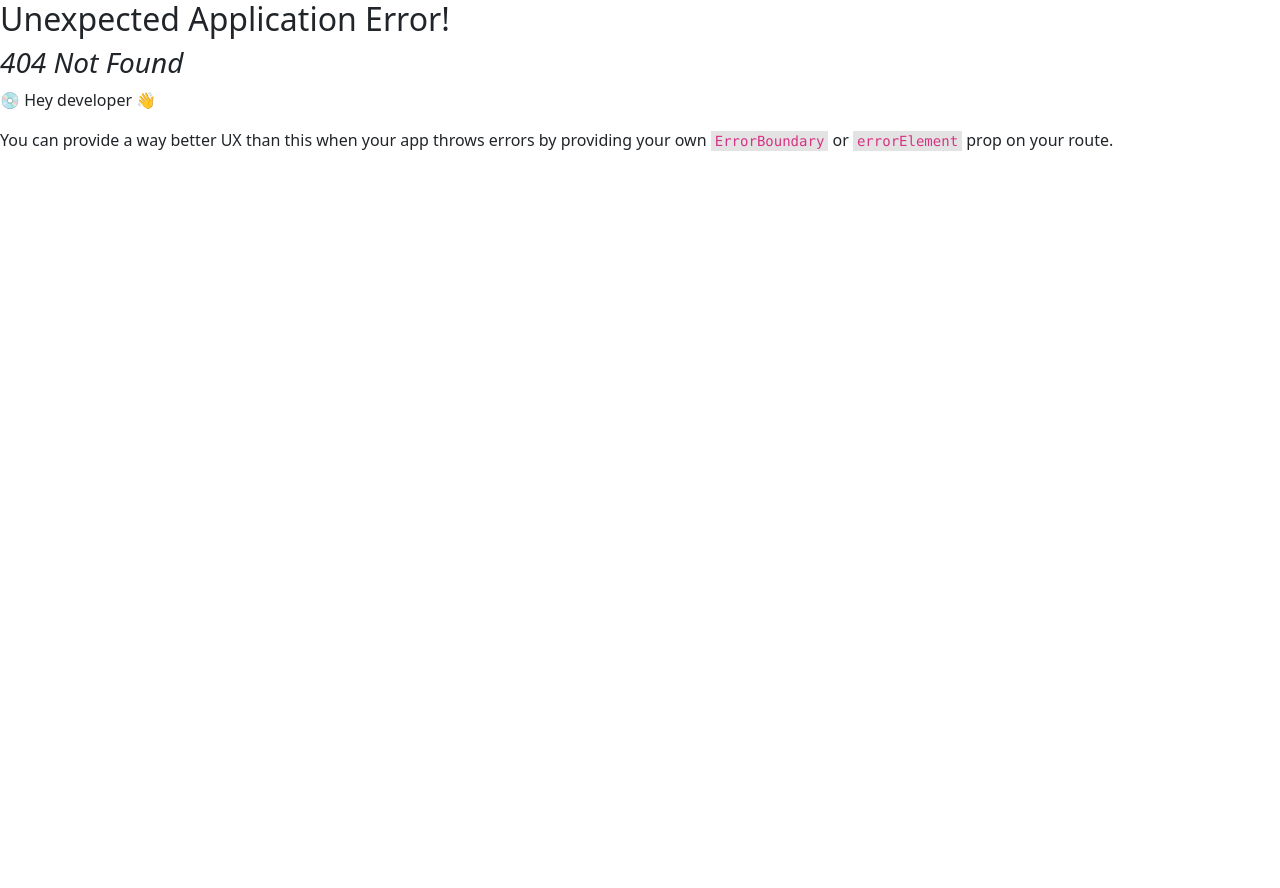
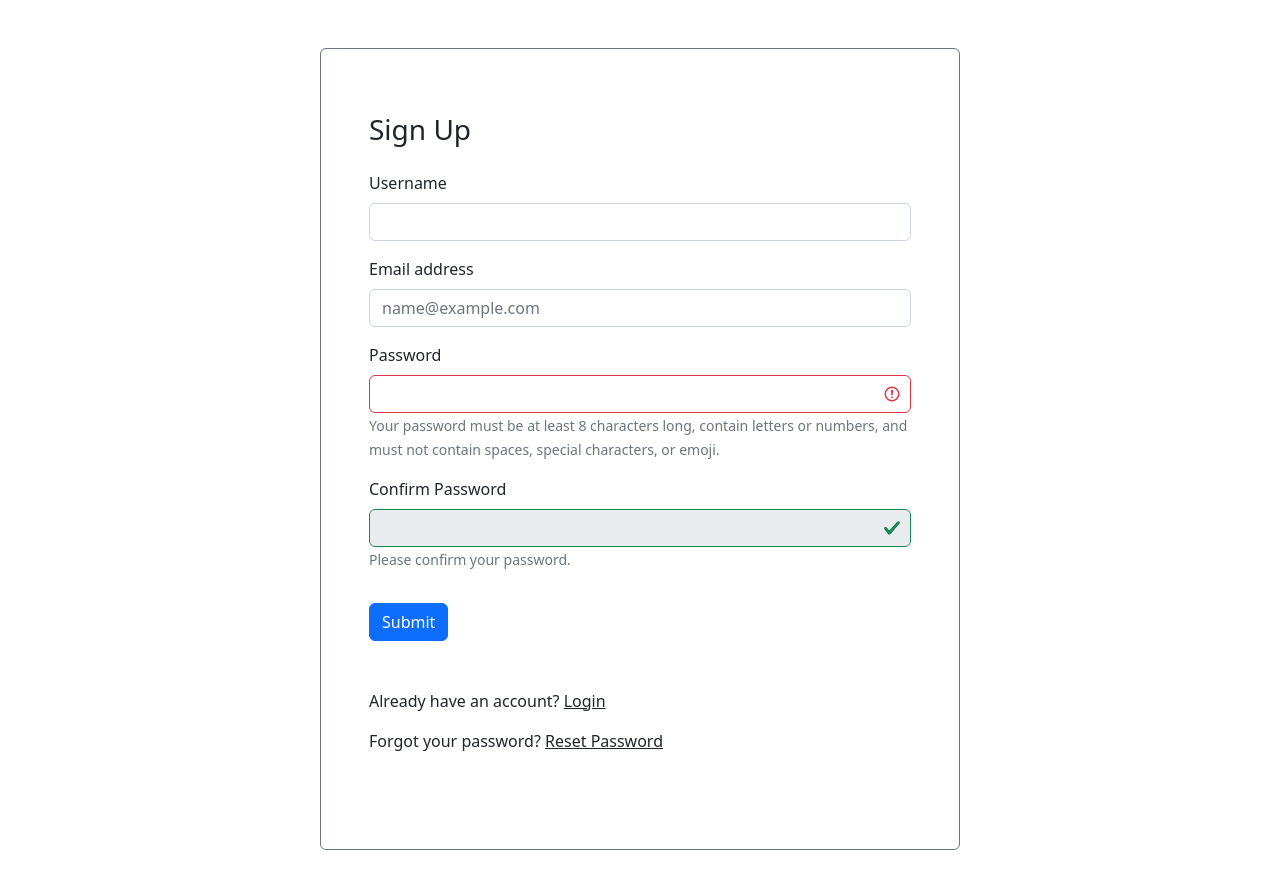
Before and after one commit to jkirira/react-game-shop, a React (Vite) app: page /sign-up in a window 1280 px wide. Before the commit this address had no page. Shown: the top 888 px of the page. Before the commit the page ends 800 px from the top, so only its background shows below. Built offline with nearby package versions, Linux system fonts and the light colour scheme.

Commit message:
Adding Login , SignUp and Forgot password components.

```diff
--- a/package.json
+++ b/package.json
@@ -15,6 +15,7 @@
     "dotenv": "^16.0.3",
     "express": "^4.18.2",
     "path": "^0.12.7",
+    "prop-types": "^15.8.1",
     "react": "^18.2.0",
     "react-bootstrap": "^2.7.2",
     "react-dom": "^18.2.0",
--- /dev/null
+++ b/src/components/LoginForm.jsx
@@ -0,0 +1,175 @@
+import { useRef, useState } from 'react';
+import { Form, Button } from 'react-bootstrap';
+import { useNavigate } from 'react-router-dom';
+import PropTypes from 'prop-types';
+
+
+const passwordRegex = new RegExp(/^[a-z0-9]+$/i);
+
+
+function LoginForm({type, handleFormSubmit}) {
+
+    const navigate = useNavigate();
+
+    const usernameRef = useRef(null);
+    const emailRef = useRef(null);
+
+    const [password, setPassword] = useState('');
+    const [passwordConfirmation, setPasswordConfirmation] = useState('');
+
+
+    const handleSubmit = (e) => {
+        e.preventDefault();
+        e.stopPropagation();
+
+        const form_data = {};
+
+        if(!isValidPassword() || !isValidPasswordConfirmation()) {
+            return false;
+        }
+
+        if(type=='login' || type=='sign_up') {
+            form_data['username'] = usernameRef?.current?.value
+            form_data['password'] = password
+        }
+
+        if(type=='sign_up') {
+            form_data['password_confirmation'] = passwordConfirmation
+            form_data['email'] = emailRef?.current?.value
+        }
+
+
+        if(type=='password_reset') {
+            form_data['email'] = emailRef?.current?.value
+        }
+
+        handleFormSubmit(form_data);
+
+    }
+
+
+    const isValidPassword = () => {
+
+        if(password.length < 8) {
+            return false;
+        }
+
+        return passwordRegex.test(password);
+
+    }
+
+
+    // const isValidPasswordConfirmation = () => {
+    //     return password === passwordConfirmation;
+    // }
+
+
+
+    return (
+        <>
+            <Form onSubmit={handleSubmit}>
+
+                {
+                    (type=='login' || type=='sign_up')
+
+                    &&
+
+                    <Form.Group className="mb-3" controlId="usernameInput">
+                        <Form.Label>Username</Form.Label>
+                        <Form.Control ref={usernameRef} required type="username" placeholder="" />
+                    </Form.Group>
+                }
+
+
+                {
+                    (type=='password_reset' || type=='sign_up')
+
+                    &&
+
+                    <Form.Group className="mb-3" controlId="emailInput">
+                        <Form.Label>Email address</Form.Label>
+                        <Form.Control ref={emailRef} required type="email" placeholder="name@example.com" />
+                    </Form.Group>
+                }
+
+
+                {
+                    (type=='login' || type=='sign_up')
+
+                    &&
+
+                        <Form.Group className="mb-3">
+                            <Form.Label htmlFor="loginPasswordInput">Password</Form.Label>
+                            <Form.Control
+                                id="loginPasswordInput"
+                                value={password}
+                                onChange={(e) => setPassword(e.target.value)}
+                                isValid={isValidPassword()}
+                                isInvalid={!isValidPassword()}
+                                type="password"
+                                aria-describedby="loginPasswordInputHelpBlock"
+                                required
+                            />
+                            <Form.Text id="loginPasswordInputHelpBlock" muted>
+                                Your password must be at least 8 characters long, contain letters or numbers, and must not contain spaces, special characters, or emoji.
+                            </Form.Text>
+
+                            { password && <Form.Control.Feedback type="invalid">Please provide a valid password.</Form.Control.Feedback> }
+
+                        </Form.Group>
+                }
+
+
+                {
+                    (type=='sign_up')
+
+                    &&
+
+                        <Form.Group className="mb-3">
+                            <Form.Label htmlFor="loginPasswordConfirmation">Confirm Password</Form.Label>
+                            <Form.Control
+                                id="loginPasswordConfirmation"
+                                value={passwordConfirmation}
+                                onChange={(e) => setPasswordConfirmation(e.target.value)}
+                                isValid={password === passwordConfirmation}
+                                isInvalid={password !== passwordConfirmation}
+                                disabled={!password}
+                                type="password"
+                                aria-describedby="loginPasswordConfirmationHelpBlock"
+                                required
+                            />
+                            <Form.Text id="loginPasswordConfirmationHelpBlock" muted>
+                                Please confirm your password.
+                            </Form.Text>
+                            <Form.Control.Feedback type="invalid">
+                                Password confirmation do not match.
+                            </Form.Control.Feedback>
+                        </Form.Group>
+                }
+
+                <Button className='mt-3' variant="primary" type="submit">
+                    Submit
+                </Button>
+
+            </Form>
+
+            <section className='my-5'>
+                { (type!=='login') && <p>Already have an account? <u className='cursor-pointer' onClick={() => navigate('/login')}>Login</u></p>}
+                { (type!=='sign_up') && <p>Don't have an account? <u className='cursor-pointer' onClick={() => navigate('/sign-up')}>Sign Up</u></p>}
+                { (type!=='password_reset') && <p>Forgot your password? <u className='cursor-pointer' onClick={() => navigate('/forgot-password')}>Reset Password</u></p>}
+            </section>
+        </>
+    );
+}
+
+LoginForm.defaultProps = {
+    type: 'login',
+    handleFormSubmit: () => {}
+}
+
+LoginForm.propTypes = {
+    type: PropTypes.string,
+    handleFormSubmit: PropTypes.func
+}
+
+export default LoginForm;
--- a/src/index.scss
+++ b/src/index.scss
@@ -79,6 +79,10 @@ p, h1, h2, h3, h4, h5, h6 {
 
 }
 
+.cursor-pointer{
+    cursor: pointer;
+}
+
 .loading-component{
     display: flex;
     flex-direction: column;
--- /dev/null
+++ b/src/pages/ForgotPassword.jsx
@@ -0,0 +1,17 @@
+import LoginForm from "../components/LoginForm";
+
+function ForgotPassword() {
+    return (
+        <div className="mx-auto my-5 border border-secondary rounded p-5 d-flex flex-column w-50">
+            <section className="my-3">
+                <h3 className="my-3">Reset Your Password</h3>
+                <p>Enter your email address and we will send you a password reset link to your email. </p>
+            </section>
+            <section>
+                <LoginForm type='password_reset' />
+            </section>
+        </div>
+    );
+}
+
+export default ForgotPassword;
--- /dev/null
+++ b/src/pages/Login.jsx
@@ -0,0 +1,16 @@
+import LoginForm from "../components/LoginForm";
+
+function Login() {
+    return (
+        <div className="mx-auto my-5 border border-secondary rounded p-5 d-flex flex-column w-50">
+            <section className="my-3">
+                <h3>Login</h3>
+            </section>
+            <section>
+                <LoginForm type='login' />
+            </section>
+        </div>
+    );
+}
+
+export default Login;
--- /dev/null
+++ b/src/pages/SignUp.jsx
@@ -0,0 +1,16 @@
+import LoginForm from "../components/LoginForm";
+
+function SignUp() {
+    return (
+        <div className="mx-auto my-5 border border-secondary rounded p-5 d-flex flex-column w-50">
+            <section className="my-3">
+                <h3>Sign Up</h3>
+            </section>
+            <section className="login-page_form_wrapper">
+                <LoginForm type='sign_up' />
+            </section>
+        </div>
+    );
+}
+
+export default SignUp;
```
Also changed, not shown: src/router.jsx (+15 -0 lines).
